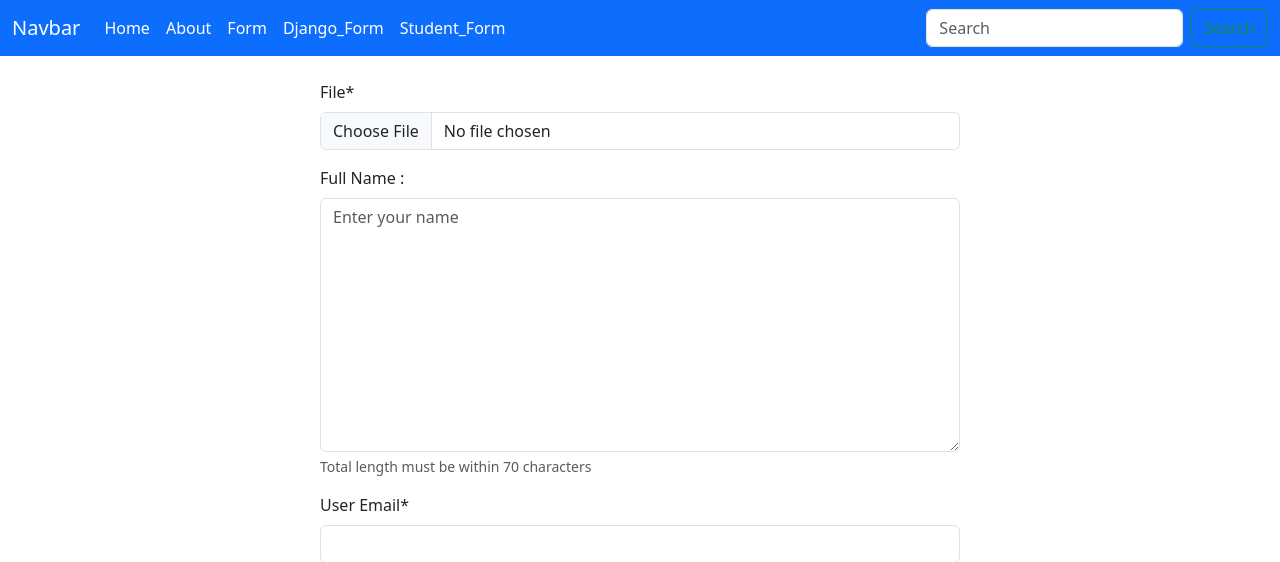
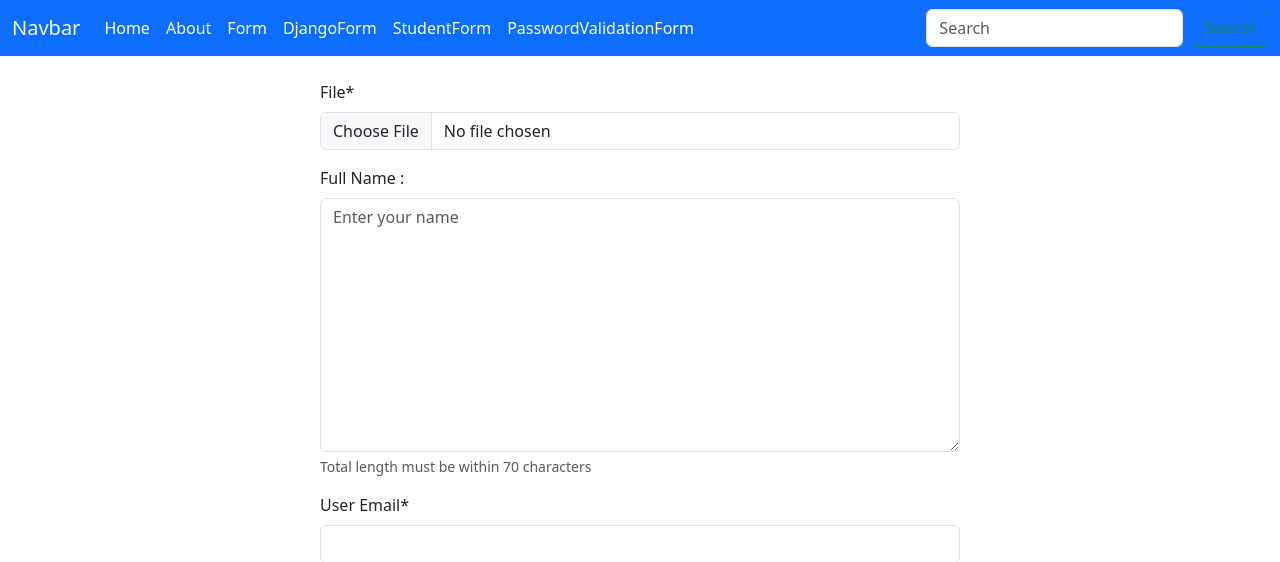
Before and after one commit to SazzadForazi/django, a Django app: page /first/django_forms/ in a window 1280 px wide. Shown: the top 562 px of the page. Run offline with Django 3.2, Linux system fonts and the light colour scheme; some libraries are stand-ins or nearby versions.

Commit message:
atch password

```diff
--- a/project5/myapp/forms.py
+++ b/project5/myapp/forms.py
@@ -76,3 +76,22 @@ class StudentData(forms.Form):
 
     text = forms.CharField(
         widget=forms.TextInput, validators=[len_check])
+
+
+
+class PasswordValidationForm(forms.Form):
+    name = forms.CharField(widget=forms.TextInput)
+    pwd = forms.CharField(widget=forms.PasswordInput)
+    confirm_password = forms.CharField(widget=forms.PasswordInput)  # Changed to CharField
+
+    def clean(self):
+        cleaned_data = super().clean()
+        val_name = cleaned_data.get('name')  # Use get() method to safely retrieve data
+        val_pass = cleaned_data.get('pwd')   # Use get() method to safely retrieve data
+        val_conpass = cleaned_data.get('confirm_password')  # Use get() method to safely retrieve data
+
+        if val_conpass != val_pass:
+            raise forms.ValidationError('Password does not match')
+
+        if len(val_name) < 15:
+            raise forms.ValidationError("Name must be at least 15 characters")
--- a/project5/myapp/urls.py
+++ b/project5/myapp/urls.py
@@ -5,5 +5,6 @@ urlpatterns = [
     path('about/',views.about,name="about"),
     path('form/',views.submit_form, name="submit_form"),
     path('django_forms/',views.Django_forms, name='django_forms' ),
-    path('StudentForm/',views.StudentForm,name='student_forms')
+    path('StudentForm/',views.StudentForm,name='student_forms'),
+    path('PasswordValidationForm/',views.my_view,name="Password_ValidationForm")
 ]
--- a/project5/myapp/views.py
+++ b/project5/myapp/views.py
@@ -1,5 +1,5 @@
 from django.shortcuts import render
-from . forms import contactForm,StudentData
+from . forms import contactForm,StudentData,PasswordValidationForm
 # Create your views here.
 def home(request):
     return render(request,'home.html')
@@ -45,3 +45,16 @@ def StudentForm(request):
     else:
         form = StudentData()
     return render(request, "django_forms.html", {'form':form})
+
+
+#matching password
+
+def my_view(request):
+    if request.method =='POST':
+        form = PasswordValidationForm(request.POST)
+        if form.is_valid():
+            print(form.cleaned_data)
+
+    else:
+        form = PasswordValidationForm()
+    return render(request,'django_forms.html',{'form':form})
--- a/project5/templates/base.html
+++ b/project5/templates/base.html
@@ -29,11 +29,15 @@
                     <a class="nav-link active" aria-current="page" href="{%url 'submit_form' %}">Form</a>
                 </li>
                 <li class="nav-item">
-                    <a class="nav-link active" aria-current="page" href="{%url 'django_forms' %}">Django_Form</a>
+                    <a class="nav-link active" aria-current="page" href="{%url 'django_forms' %}">DjangoForm</a>
                 </li>
                 <li class="nav-item">
-                    <a class="nav-link active" aria-current="page" href="{%url 'student_forms' %}"> Student_Form</a>
+                    <a class="nav-link active" aria-current="page" href="{%url 'student_forms' %}"> StudentForm</a>
                 </li>
+                <li class="nav-item">
+                    <a class="nav-link active" aria-current="page" href="{%url 'Password_ValidationForm' %}"> PasswordValidationForm</a>
+                </li>
+
 
             </ul>
             <form class="d-flex">
```
